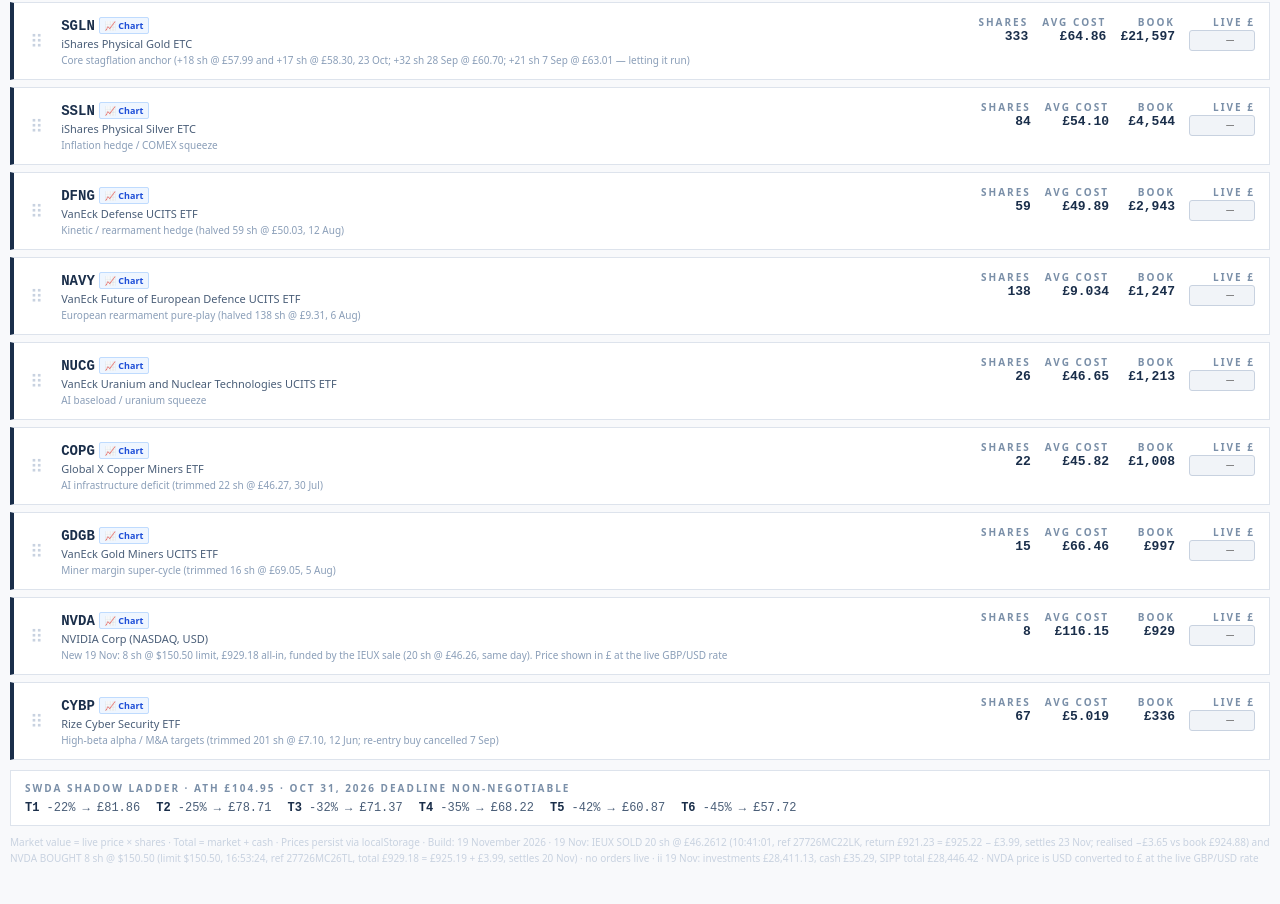
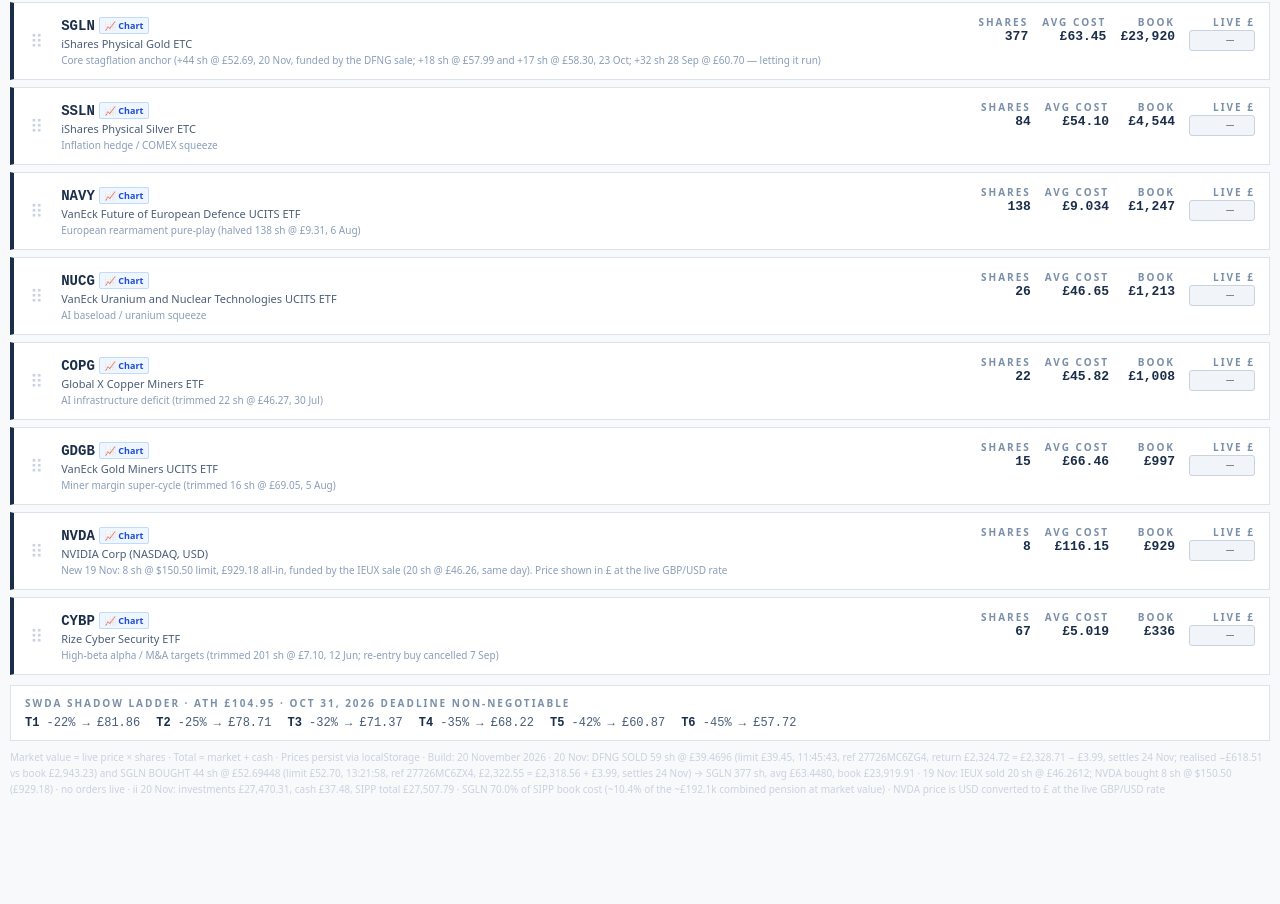
Before and after one commit to grahamgourlay-prog/Fortress2026, a plain HTML site: page index.html in a window 1280 px wide. Shown: the part 560-1464 px from the top of the page. After the commit the page ends 1417 px from the top, so only its background shows below. Drawn offline with nearby package versions, Linux system fonts and the light colour scheme.

Commit message:
data: DFNG sold, SGLN bought (20 Nov 2026)
DFNG 59 sh sold @ £39.4696 (return £2,324.72). SGLN 44 sh bought @ £52.69448 (£2,322.55) -> 377 sh, avg £63.4480, book £23,919.91. Cash £37.48. DFNG removed from the worker and the chart set.

Co-Authored-By: Claude Opus 5.5 <noreply@anthropic.com>

```diff
--- a/chart-pipeline/portfolio_config.json
+++ b/chart-pipeline/portfolio_config.json
@@ -8,7 +8,6 @@
     { "symbol": "SGLN",  "yf_symbol": "SGLN.L",  "label": "Gold ETC" },
     { "symbol": "CYBP",  "yf_symbol": "CYBP.L",  "label": "Cybersecurity ETF" },
     { "symbol": "NAVY",  "yf_symbol": "NAVY.L",  "label": "Defence / Naval ETF" },
-    { "symbol": "DFNG",  "yf_symbol": "DFNG.L",  "label": "Defence ETF" },
     { "symbol": "GDGB",  "yf_symbol": "GDGB.L",  "label": "Gold Miners ETF (GBP)" },
     { "symbol": "NUCG",  "yf_symbol": "NUCG.L",  "label": "Nuclear ETF" },
     { "symbol": "NVDA",  "yf_symbol": "NVDA",    "label": "NVIDIA Corp (USD)" }
--- a/index.html
+++ b/index.html
@@ -121,12 +121,10 @@ body { font-family: system-ui, -apple-system, sans-serif; background: #f8f9fb; c
 </div>
 <div id="positions"></div>
 <div class="ladder" id="ladder"></div>
-<div class="footer">Market value = live price × shares · Total = market + cash · Prices persist via localStorage · Build: 19 November 2026 · 19 Nov: IEUX SOLD 20 sh @ £46.2612 (10:41:01, ref 27726MC22LK, return £921.23 = £925.22 − £3.99, settles 23 Nov; realised −£3.65 vs book £924.88) and NVDA BOUGHT 8 sh @ $150.50 (limit $150.50, 16:53:24, ref 27726MC26TL, total £929.18 = £925.19 + £3.99, settles 20 Nov) · no orders live · ii 19 Nov: investments £28,411.13, cash £35.29, SIPP total £28,446.42 · NVDA price is USD converted to £ at the live GBP/USD rate</div>
+<div class="footer">Market value = live price × shares · Total = market + cash · Prices persist via localStorage · Build: 20 November 2026 · 20 Nov: DFNG SOLD 59 sh @ £39.4696 (limit £39.45, 11:45:43, ref 27726MC6ZG4, return £2,324.72 = £2,328.71 − £3.99, settles 24 Nov; realised −£618.51 vs book £2,943.23) and SGLN BOUGHT 44 sh @ £52.69448 (limit £52.70, 13:21:58, ref 27726MC6ZX4, £2,322.55 = £2,318.56 + £3.99, settles 24 Nov) → SGLN 377 sh, avg £63.4480, book £23,919.91 · 19 Nov: IEUX sold 20 sh @ £46.2612; NVDA bought 8 sh @ $150.50 (£929.18) · no orders live · ii 20 Nov: investments £27,470.31, cash £37.48, SIPP total £27,507.79 · SGLN 70.0% of SIPP book cost (~10.4% of the ~£192.1k combined pension at market value) · NVDA price is USD converted to £ at the live GBP/USD rate</div>
 <script>
 const POSITIONS=[
-  {ticker:"SGLN",name:"iShares Physical Gold ETC",role:"Core stagflation anchor (+18 sh @ £57.99 and +17 sh @ £58.30, 23 Oct; +32 sh 28 Sep @ £60.70; +21 sh 7 Sep @ £63.01 — letting it run)",shares:333,avgCost:64.856937,bookValue:21597.36,sealed:false,
-   orders:[]},
-  {ticker:"DFNG",name:"VanEck Defense UCITS ETF",role:"Kinetic / rearmament hedge (halved 59 sh @ £50.03, 12 Aug)",shares:59,avgCost:49.885254,bookValue:2943.23,sealed:false,
+  {ticker:"SGLN",name:"iShares Physical Gold ETC",role:"Core stagflation anchor (+44 sh @ £52.69, 20 Nov, funded by the DFNG sale; +18 sh @ £57.99 and +17 sh @ £58.30, 23 Oct; +32 sh 28 Sep @ £60.70 — letting it run)",shares:377,avgCost:63.448037,bookValue:23919.91,sealed:false,
    orders:[]},
   {ticker:"SSLN",name:"iShares Physical Silver ETC",role:"Inflation hedge / COMEX squeeze",shares:84,avgCost:54.097381,bookValue:4544.18,sealed:false,
    orders:[]},
@@ -163,7 +161,7 @@ const fmt=n=>n<10?n.toFixed(3):n.toFixed(2);
 const sgn=n=>n>=0?"+":"";
 function dStyle(v){if(v>=0)return"color:#16803c;background:#f0fdf4;border:1px solid #bbf7d0";if(v>=-5)return"color:#78350f;background:#fffbeb;border:1px solid #fde68a";if(v>=-15)return"color:#c2410c;background:#fff7ed;border:1px solid #fed7aa";return"color:#b91c1c;background:#fef2f2;border:1px solid #fecaca"}
 
-const CASH_DEFAULT=35.29; // ii DISPLAYED cash, 19 Nov 2026 (authoritative) = GBP £2.13 + EUR ~£33.16. GBP ledger: £10.08 + £921.23 (IEUX sell, settles 23 Nov) − £929.18 (NVDA buy, settles 20 Nov) = £2.13. The EUR ~£33 is the standing accrued-interest / EUR-cash gap seen since 31 Jul.
+const CASH_DEFAULT=37.48; // ii DISPLAYED cash, 20 Nov 2026 (authoritative) = GBP £4.30 + EUR ~£33.18. GBP ledger: £2.13 + £2,324.72 (DFNG sell) − £2,322.55 (SGLN buy, both settle 24 Nov) = £4.30. The EUR ~£33 is the standing accrued-interest / EUR-cash gap seen since 31 Jul.
 let prices={}, prevCloses={}, fetched=new Set(), macro={}, dryPowder=CASH_DEFAULT;
 let manualATH=parseFloat(localStorage.getItem(ATH_KEY)||"")||FALLBACK_ATH;
 // Default order: market value descending (live price × shares if available, else book value)
--- a/worker.js
+++ b/worker.js
@@ -59,7 +59,6 @@ export default {
     // LSE ETFs — Yahoo Finance uses .L suffix
     const etfs = {
       SGLN: "SGLN.L",
-      DFNG: "DFNG.L",
       SSLN: "SSLN.L",
       GDGB: "GDGB.L",
       NUCG: "NUCG.L",
```
Also changed, not shown: 1 other file.
